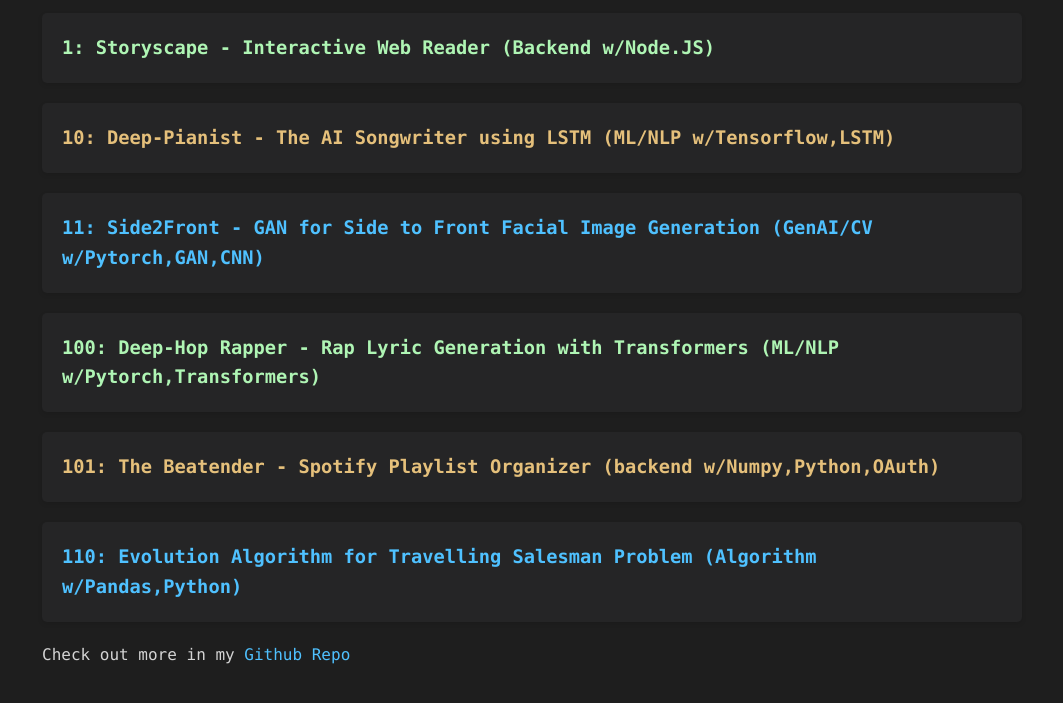
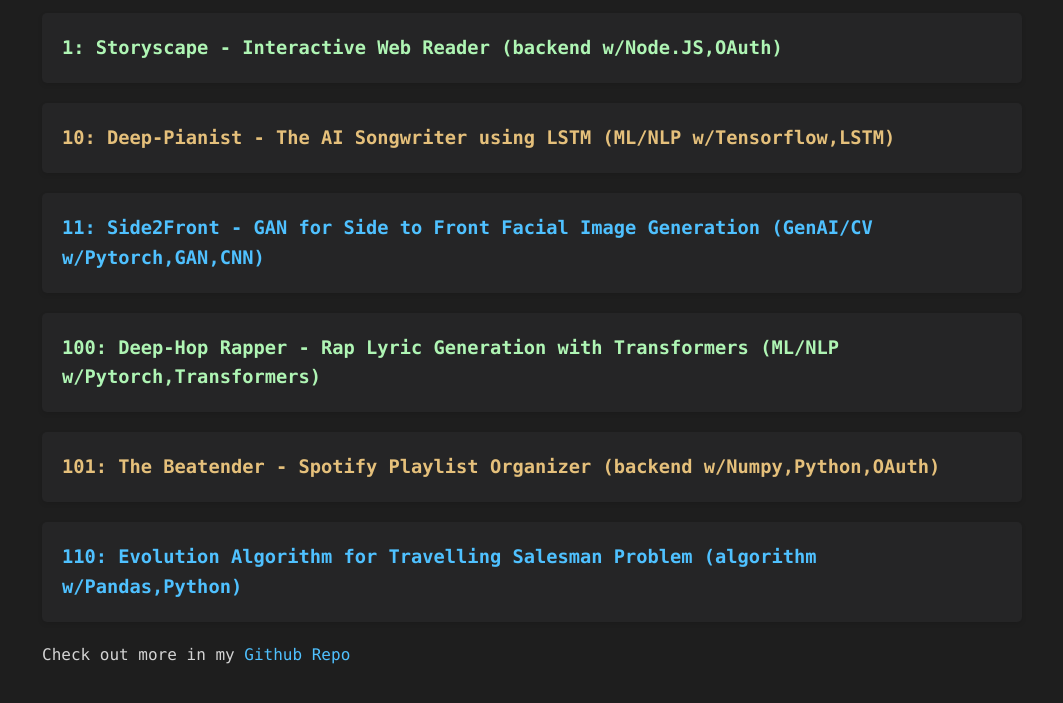
Before and after one commit to roysyboy/roysyboy.github.io, a plain HTML site: page projects.html in a window 1280 px wide. Shown: the part 135-838 px from the top of the page, without its empty margins (88-1151 px from the left). Drawn offline with Linux system fonts and the light colour scheme.

Commit message:
revise titles for project

```diff
--- a/projects.html
+++ b/projects.html
@@ -14,7 +14,7 @@
     <main>
         <h1>Projects</h1>
         <section class="project">
-            <a href="https://github.com/roysyboy/storyscape"><h3>Storyscape - Interactive Web Reader (Backend w/Node.JS)</h3></a>
+            <a href="https://github.com/roysyboy/storyscape"><h3>Storyscape - Interactive Web Reader (backend w/Node.JS,OAuth)</h3></a>
         </section>
         <section class="project">
             <a href="https://github.com/hsjeon-k/deep-guitarist"><h3>Deep-Pianist - The AI Songwriter using LSTM (ML/NLP w/Tensorflow,LSTM) </h3></a>
@@ -29,7 +29,7 @@
             <a href="https://github.com/roysyboy/mix_generator"><h3> The Beatender - Spotify Playlist Organizer (backend w/Numpy,Python,OAuth)</h3></a>
         </section>
         <section class="project">
-            <a href="https://github.com/roysyboy/tsp_evolution_algorithm"><h3>Evolution Algorithm for Travelling Salesman Problem (Algorithm w/Pandas,Python)</h3></a>
+            <a href="https://github.com/roysyboy/tsp_evolution_algorithm"><h3>Evolution Algorithm for Travelling Salesman Problem (algorithm w/Pandas,Python)</h3></a>
         </section>
         <p>Check out more in my <a href="https://github.com/roysyboy">Github Repo</a></p>
     </main>
```
